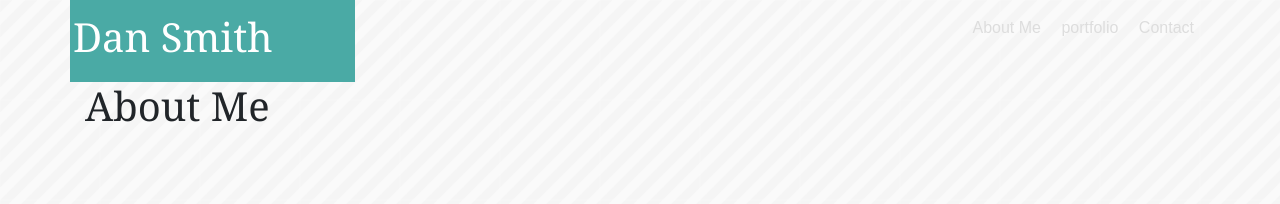
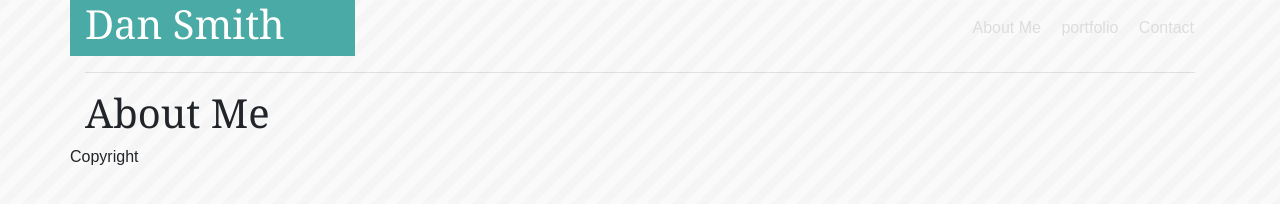
Before and after one commit to KentaroSmith/Bootstrap-Portfolio, a plain HTML site: page index.html in a window 1280 px wide. Drawn offline with nearby package versions, Linux system fonts and the light colour scheme.

Commit message:
Working on adjusting bootstrap divs

```diff
--- a/assets/css/style.css
+++ b/assets/css/style.css
@@ -8,6 +8,7 @@ header{
     margin-top:0px;
     margin-bottom: 5px;
     height: 50px;
+    background-color: white
 }
 .headercontent{
     width: 960px;
@@ -15,12 +16,9 @@ header{
     padding-right:15%;
 }
 .pagename{
-    border-style: solid;
-    border-color: #4aaaa5;
     background-color: #4aaaa5;
     display: inline;
     color:white;
-    padding:10px 0px 10px 0px;
 }
 .title{
     color: #4aaaa5;
--- a/index.html
+++ b/index.html
@@ -26,9 +26,15 @@
             </div>
 
         </div>
+        <hr>
         <div class="row">
             <div class="col-md-8">
                 <h1>About Me</h1>
+            </div>
+        </div>
+        <div class="row">
+            <div class="footer">
+                <p>Copyright</p>
             </div>
         </div>
 
```
